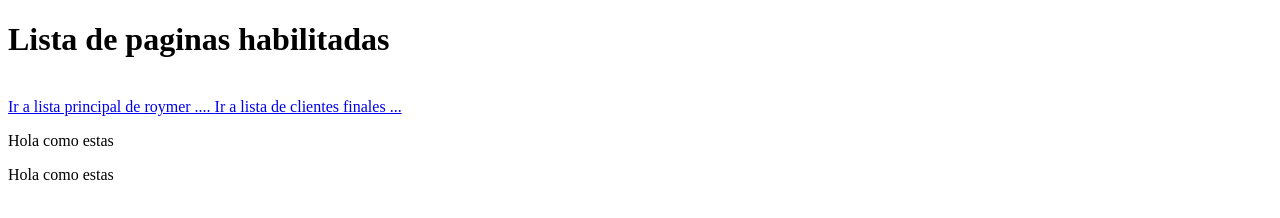
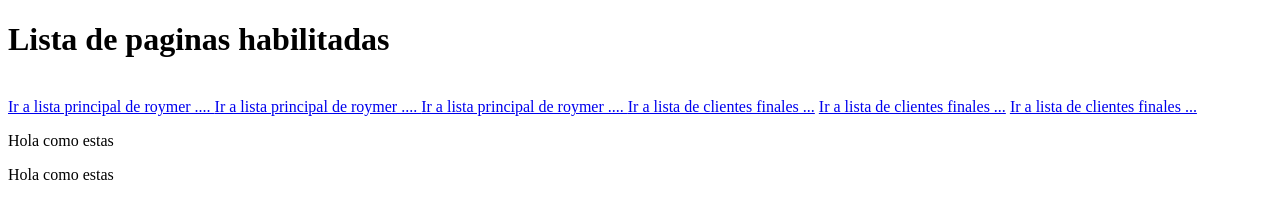
Before and after one commit to DevTempSistemas/example1, a plain HTML site: page index.html in a window 1280 px wide. Drawn offline with Linux system fonts and the light colour scheme.

Commit message:
cambios otros

```diff
--- a/index.html
+++ b/index.html
@@ -12,6 +12,10 @@
 
     <br>
     <a href="roymer.html">Ir a lista principal de roymer .... </a>
+    <a href="roymer.html">Ir a lista principal de roymer .... </a>
+    <a href="roymer.html">Ir a lista principal de roymer .... </a>
+    <a href="Clientes.html">Ir a lista de clientes finales ...</a>
+    <a href="Clientes.html">Ir a lista de clientes finales ...</a>
     <a href="Clientes.html">Ir a lista de clientes finales ...</a>
     <p>Hola como estas</p>
     <p>Hola como estas</p>
```
